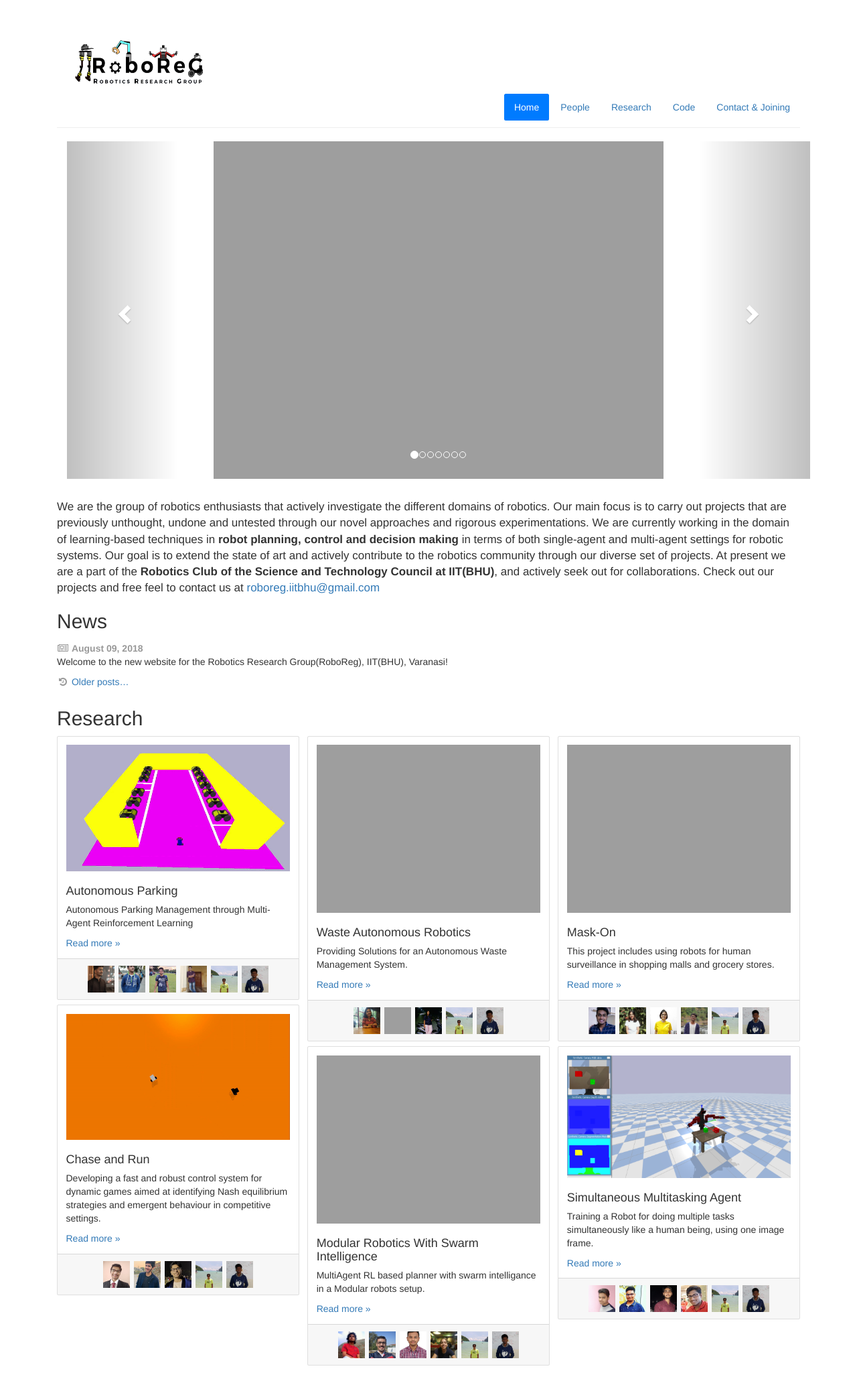
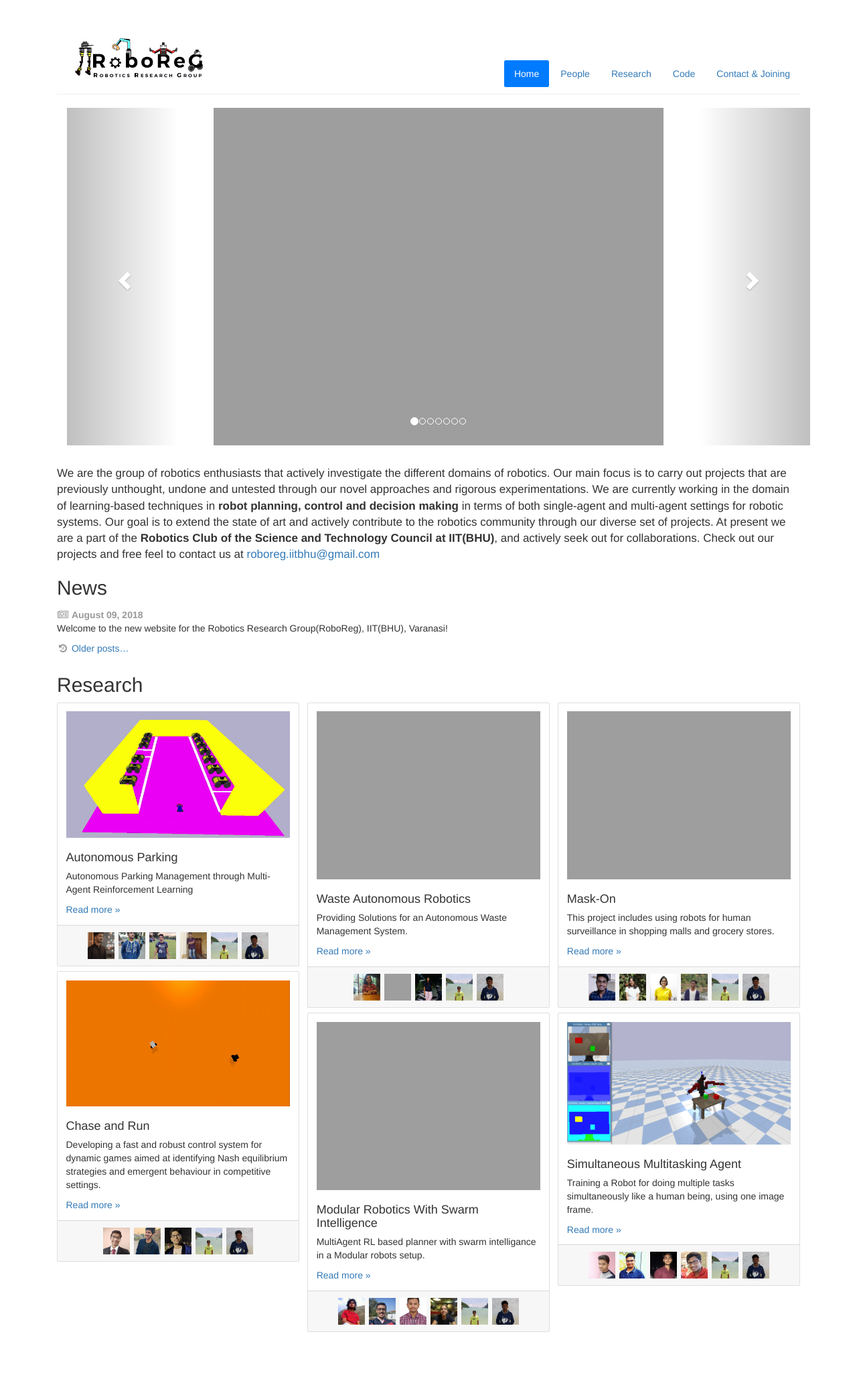
Before and after one commit to Robotics-Club-IIT-BHU/RoboReG, a Jekyll site: the page built from index.html, in a window 1280 px wide. Shown: the whole page at 67% size. Built offline with Jekyll 4.4.1, drawn with Linux system fonts in a browser that asks for light colours; after the commit the page ends 2024 px from its top, so only the background shows below that.

Commit message:
logo resized

```diff
--- a/_layouts/default.html
+++ b/_layouts/default.html
@@ -27,7 +27,7 @@
                         flex-md-row justify-content-md-between align-items-md-end">
                 <a href="{{ site.base }}/" class="">
                     <img src="{{ site.base }}/img/logo.png"
-                         alt="Roboreg" id="logo" style="width:250px;height:150px">
+                         alt="Roboreg" id="logo" style="width:250px;height:100px">
                 </a>
                 <ul class="nav nav-pills justify-content-center">
 
```
Also changed, not shown: img/logo.png.
